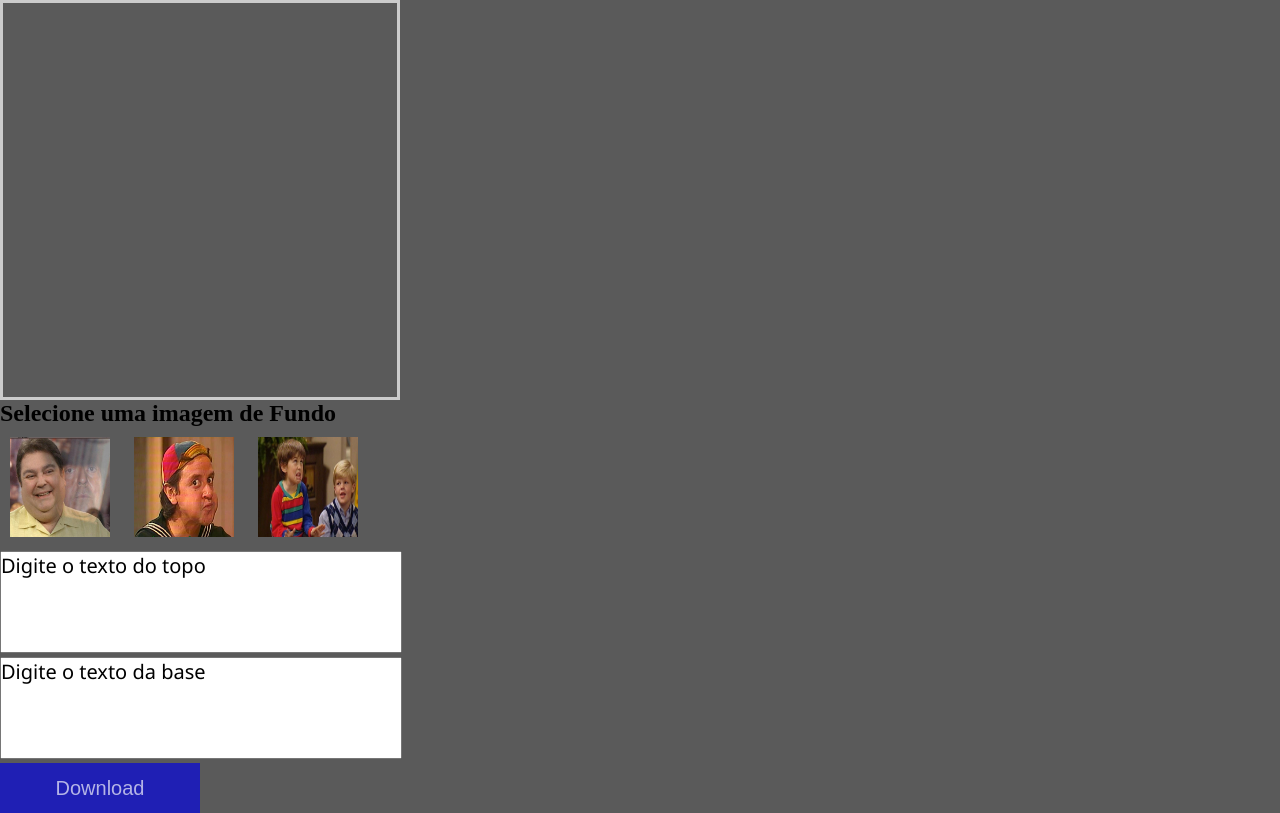
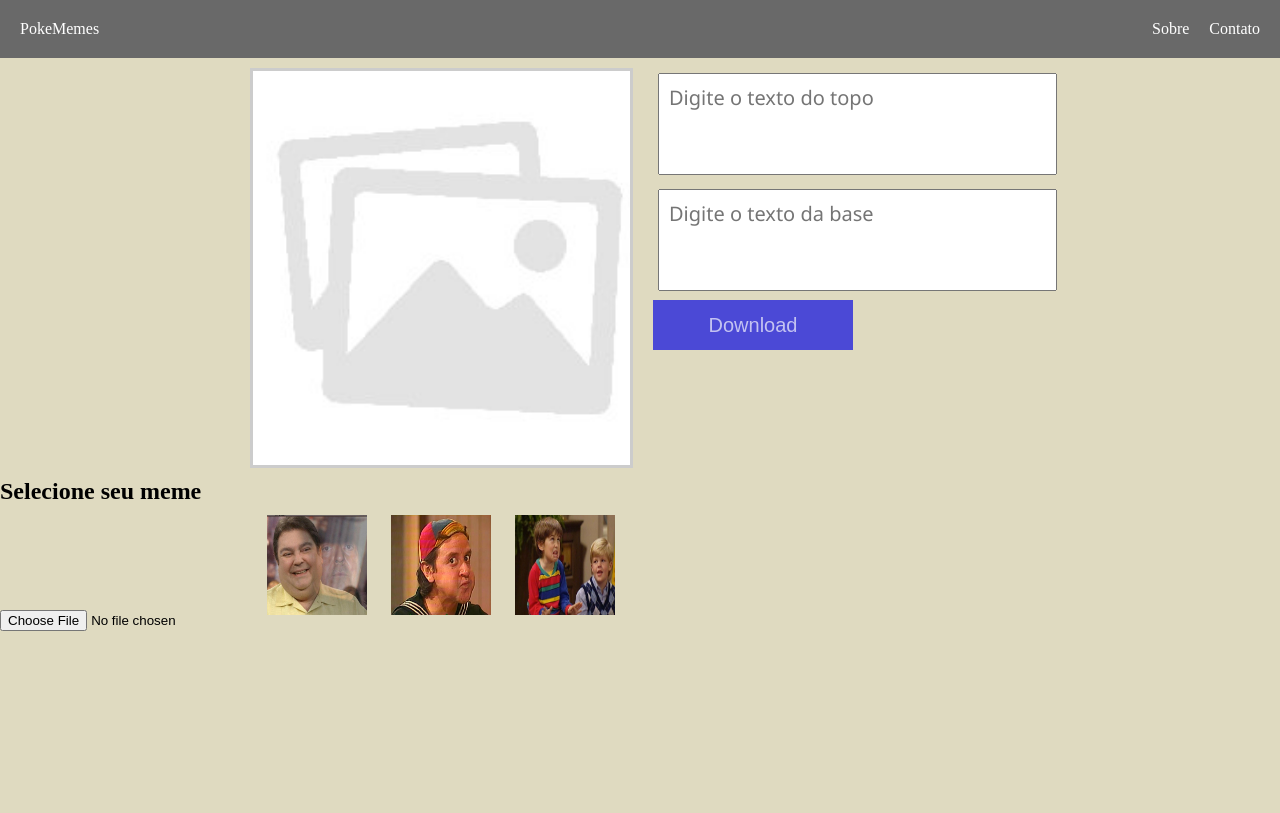
Before and after one commit to foxbit/letsmemes, a plain HTML site: page index.html in a window 1280 px wide. Drawn offline with Linux system fonts and the light colour scheme.

Commit message:
Limpando código

```diff
--- a/css/style.css
+++ b/css/style.css
@@ -1,20 +1,67 @@
+.header {
+    background-color: dimgray;
+    display: flex;
+    flex-wrap: wrap;
+    justify-content: space-between;
+    padding: 20px;
+    color: white;
+    align-items: center;
+
+}
+
+header a {
+    display: block;
+    text-decoration: none;
+    color: white;
+}
+
+.menu {
+    display: flex;
+}
+
+.menu li {
+    margin-left: 20px;
+    list-style: none;
+
+}
+
+
 *{ margin: 0; padding: 0;}
 input[type="radio"]{
     display: none;
 }
 
 body {
-    background-color: rgb(90, 90, 90);
+    background-color: rgb(223, 218, 192);
 }
 
 input[type="radio"]:checked + label img{
     border: solid rgb(56, 56, 56);
 }
-.container{
-    display:inline;
-    justify-content: space-around;
 
+.container1{
+    display:flex;
+    flex-wrap: wrap;
+    max-width: 800px;
+    margin: 0 auto;
 }
+
+.container1 > div {
+    flex: 1 1;
+    margin: 10px;
+}
+
+.grid-container {
+    display: grid;
+    grid-template-columns: 1fr 1fr 1fr;
+    grid-template-rows: 1fr 1fr;
+    gap: 10px 10px;
+    grid-template-areas:
+      ". . ."
+      ". . .";
+    margin: 0 auto;
+
+  }
 
 .controles{
     display: block;
@@ -59,9 +106,11 @@ input[type="radio"]:checked + label img{
 
 
 textarea{
-    width: 400px;
-    height: 100px;
+    width: 100%;
+    height: 80px;
     resize: none;
+    padding: 10px;
+    margin: 5px;
     font-size: 20px;
     font-family: 'Segoe UI', Tahoma, Geneva, Verdana, sans-serif;
 }
--- a/index.html
+++ b/index.html
@@ -3,7 +3,7 @@ Para rodar o live server: CTRL SHIFT P  e escrever live server
 Para atualizar o GIT: git push -u origin main -->
 
 <!DOCTYPE html>
-<html lang="en">
+<html lang="pt-br">
 
 <head>
     <meta charset="UTF-8">
@@ -15,19 +15,49 @@ Para atualizar o GIT: git push -u origin main -->
 
 <body>
 
-    <div class="container">
+    <header class="header">
+            <a href="/">PokeMemes</a>
+            <nav>
+                <ul class="menu">
+                    <li>
+                        Sobre
+                    </li>
+                    <li>
+                        Contato
+                    </li>
+                </ul>
+            </nav>
+    </header>
 
+    <section class="container1">
+
+        <!-- Contêiner de visualização do meme -->
         <div id="divResultadoBG" class="resultadoBG">
             <div id="divResultadoUp" class="resultadoUp">
             </div>
             <div id="divResultadoDown" class="resultadoDown">
             </div>
         </div>
+        <div>
+            <!-- Inputs dos textos -->
+
+            <textarea id="textBoxUp" placeholder="Digite o texto do topo"></textarea>
+            <textarea id="textBoxDown" placeholder="Digite o texto da base"></textarea>
+            <button id="downloadButton" class="download" onclick="download()">Download</button>
+
+        </div>
+    </section>
+
+
+
+    <section>
+        <!-- Contêiner seleção das imagens -->
 
         <div class="controles">
-            <h2>Selecione uma imagem de Fundo</h2>
 
-            <div class="imagens-fundo">
+            <div>
+                <h2>Selecione seu meme</h2>
+                <input id="inputUploadImage" type="file">
                 <input type="radio" name="imagem-fundo" id="img1" data-caminho="images/meme-01.jpg">
                 <label for="img1">
                     <img src="images/meme-01.jpg" class="miniatura">
@@ -44,18 +74,12 @@ Para atualizar o GIT: git push -u origin main -->
                 </label>
             </div>
 
-            <textarea id="textBoxUp">Digite o texto do topo</textarea>
-            <br>
-            <textarea id="textBoxDown">Digite o texto da base</textarea>
-
-            </div>
-
+        </div>
+        <!-- Botão de download -->
+        <div>
 
         </div>
-
-        <button id="downloadButton" class="download" onclick="download()">Download</button>
-
-    </div>
+    </section>
 
 
 
--- a/scripts/script.js
+++ b/scripts/script.js
@@ -5,6 +5,9 @@ let resultadoDown = document.getElementById('divResultadoDown');
 let textBoxUp = document.getElementById('textBoxUp');
 let textBoxDown = document.getElementById('textBoxDown');
 let btnDownload = document.getElementById('downloadButton');
+let inputImage = document.getElementById('inputUploadImage')
+
+/* Lista de memes e seletor */
 
 
 function selecionarFundo() {
@@ -17,6 +20,21 @@ opcaoImagem.forEach(function (elemento) {
     elemento.addEventListener('input', selecionarFundo);
 })
 
+/* Upload de foto */
+
+window.addEventListener('load', function(){
+    document.getElementById('inputUploadImage').addEventListener('change', function(){
+        if (this.files && this.files[0]) {
+            var img = document.querySelector('img');
+            img.src = URL.createObjectURL(this.files[0]);
+            resultadoBG.style.backgroundImage = `url(${img.src})`;
+        }
+    }
+    );
+});
+
+/* Inputs de textos */
+
 textBoxUp.addEventListener('input', function () {
     resultadoUp.innerHTML = "<span class='textMeme'>" + this.value + "<span>";
 })
@@ -25,8 +43,11 @@ textBoxDown.addEventListener ('input', function () {
     resultadoDown.innerHTML = "<span class='textMeme'>" + this.value + "<span>";
 })
 
+
+/* Download */
+
 function download() {
-    domtoimage.toPng(resultadoBG, /*{height: 800, width:800}* este parâmtro está criando uma imagem maior porém os elementos não estao acompanhando o tamanho do canvas*/)
+    domtoimage.toPng(resultadoBG, /*{height: 800, width:800}*/)
         .then(function (urlsaida) {
             let link = document.createElement('a');
             link.download = 'saida.png';
```
Also changed, not shown: images/placeholder.jpg (added).
